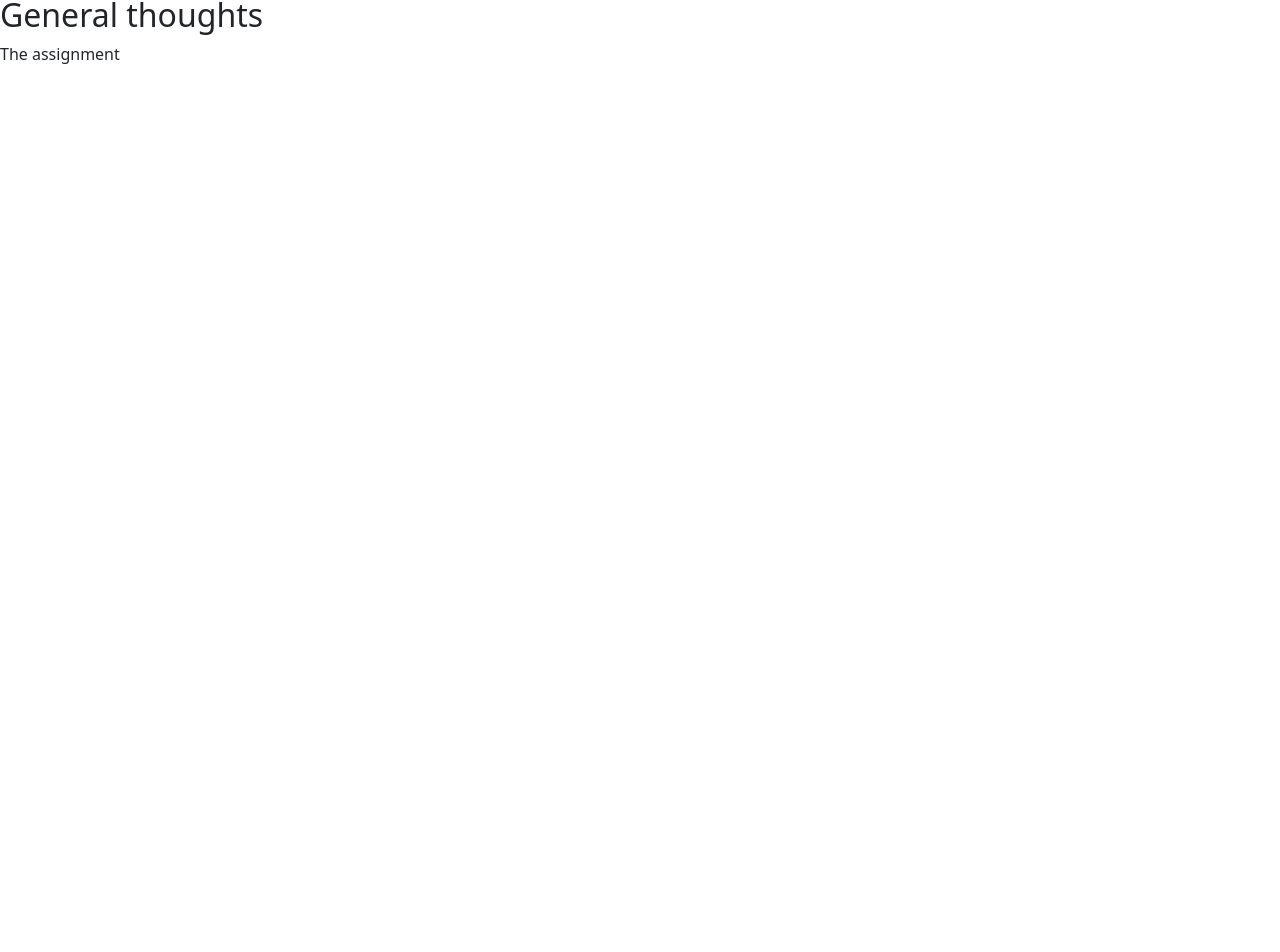
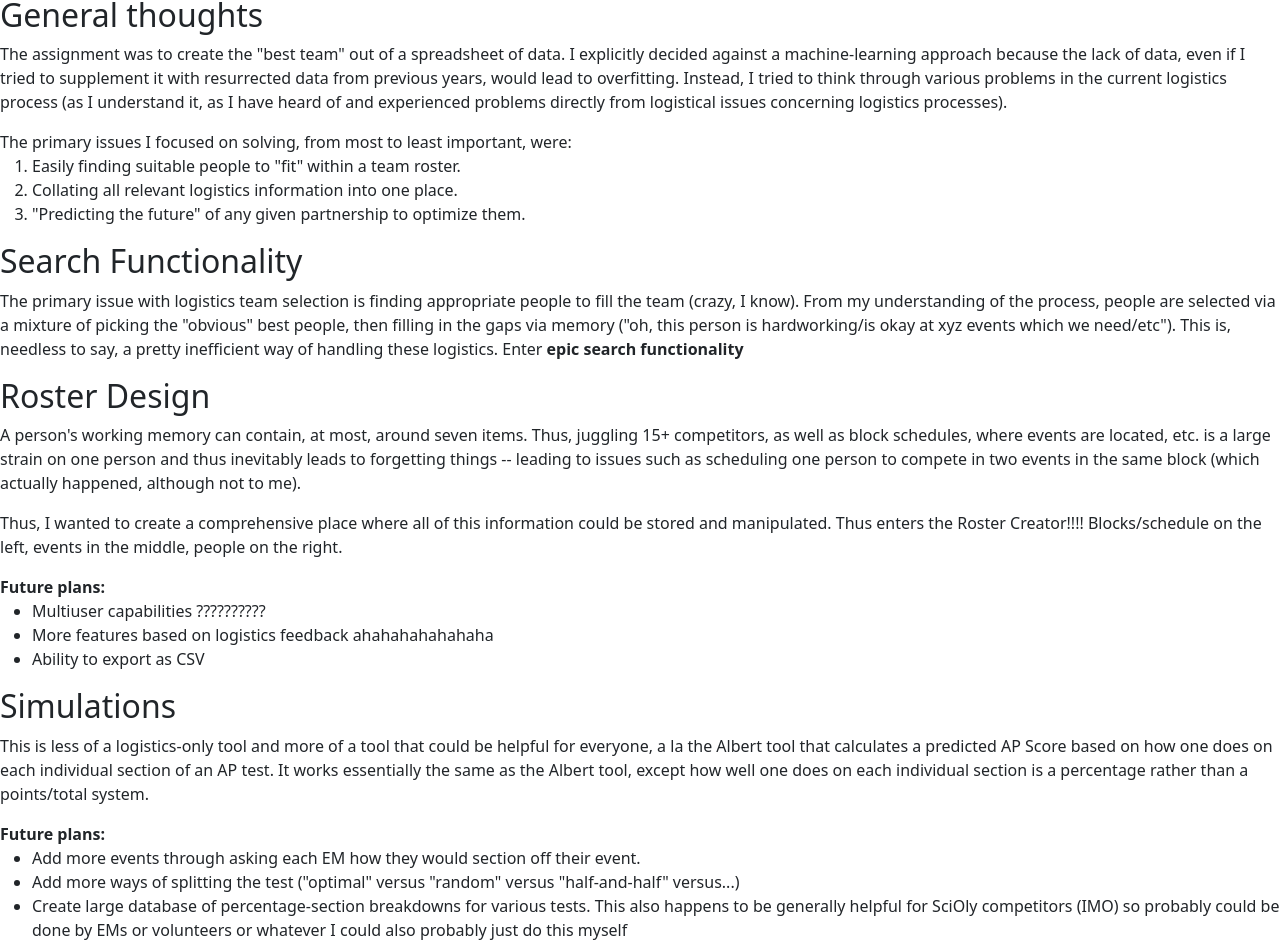
Before and after one commit to U-3392/bxsologi, a React (Create React App) app: page /documentation in a window 1280 px wide. Shown: the part 185-1137 px from the top of the page. Before the commit the page ends 800 px from the top, so only its background shows below. Built offline with nearby package versions, Linux system fonts and the light colour scheme.

Commit message:
add documentation

```diff
--- a/src/pages/Documentation.js
+++ b/src/pages/Documentation.js
@@ -9,15 +9,71 @@ const Documentation = () => {
             <p>
                 <i>This section attempts to explain my thought process behind this site, as well as future ideas I have for improving the site. </i>
             </p>
+
             <h2>
                 General thoughts
             </h2>
             <p>
-                The assignment
+                The assignment was to create the "best team" out of a spreadsheet of data. I explicitly decided against a machine-learning approach because the lack of data, even if
+                I tried to supplement it with resurrected data from previous years, would lead to overfitting. Instead, I tried to think through various problems in the current logistics process
+                (as I understand it, as I have heard of and experienced problems directly from logistical issues concerning logistics processes).
             </p>
+            <p>
+                The primary issues I focused on solving, from most to least important, were:
+                <ol>
+                    <li>Easily finding suitable people to "fit" within a team roster.</li>
+                    <li>Collating all relevant logistics information into one place.</li>
+                    <li>"Predicting the future" of any given partnership to optimize them.</li>
+                </ol>
+            </p>
+
             <h2>
+                Search Functionality
+            </h2>
+            <p>
+                The primary issue with logistics team selection is finding appropriate people to fill the team (crazy, I know). From my understanding of the process, people are selected
+                via a mixture of picking the "obvious" best people, then filling in the gaps via memory ("oh, this person is hardworking/is okay at xyz events which we need/etc"). This is,
+                needless to say, a pretty inefficient way of handling these logistics. Enter <b>epic search functionality</b>
+            </p>
 
+            <h2>
+                Roster Design
             </h2>
+            <p>
+                A person's working memory can contain, at most, around seven items. Thus, juggling 15+ competitors, as well as block schedules, where events are located, etc. is
+                a large strain on one person and thus inevitably leads to forgetting things -- leading to issues such as scheduling one person to compete in two events in the same block
+                (which actually happened, although not to me).
+            </p>
+            <p>
+                Thus, I wanted to create a comprehensive place where all of this information could be stored and manipulated. Thus enters the Roster Creator!!!! Blocks/schedule on the left, events in the middle, people on the right.
+            </p>
+            <p>
+                <b>Future plans:</b>
+                <ul>
+                    <li>Multiuser capabilities ??????????</li>
+                    <li>More features based on logistics feedback ahahahahahahaha</li>
+                    <li>Ability to export as CSV</li>
+                </ul>
+            </p>
+
+            <h2>
+                Simulations
+            </h2>
+            <p>
+                This is less of a logistics-only tool and more of a tool that could be helpful for everyone, a la the Albert tool that calculates a predicted AP Score based on how one does
+                on each individual section of an AP test. It works essentially the same as the Albert tool, except how well one does on each individual section is a percentage rather than a
+                points/total system.
+            </p>
+            <p>
+                <b>Future plans:</b>
+                <ul>
+                    <li>Add more events through asking each EM how they would section off their event.</li>
+                    <li>Add more ways of splitting the test ("optimal" versus "random" versus "half-and-half" versus...)</li>
+                    <li>Create large database of percentage-section breakdowns for various tests. This also happens to be generally helpful for SciOly competitors (IMO) so probably
+                        could be done by EMs or volunteers or whatever I could also probably just do this myself
+                    </li>
+                </ul>
+            </p>
         </div>
     );
 };
```
